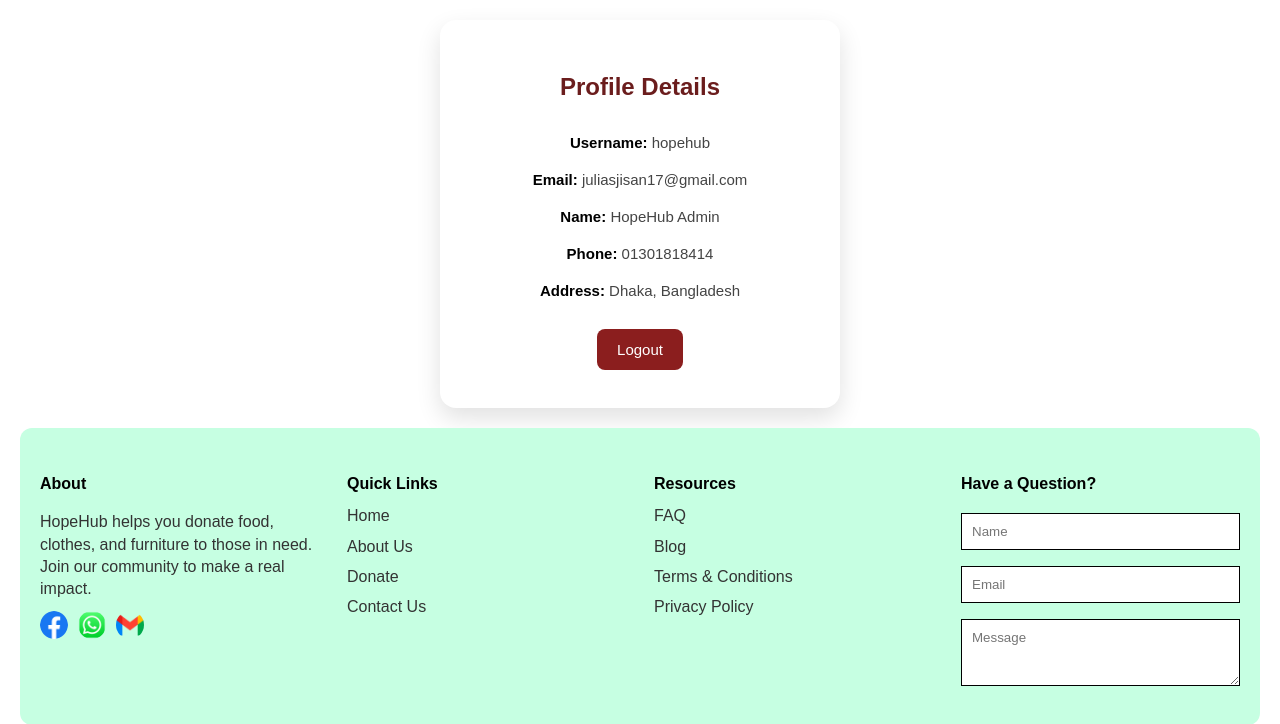
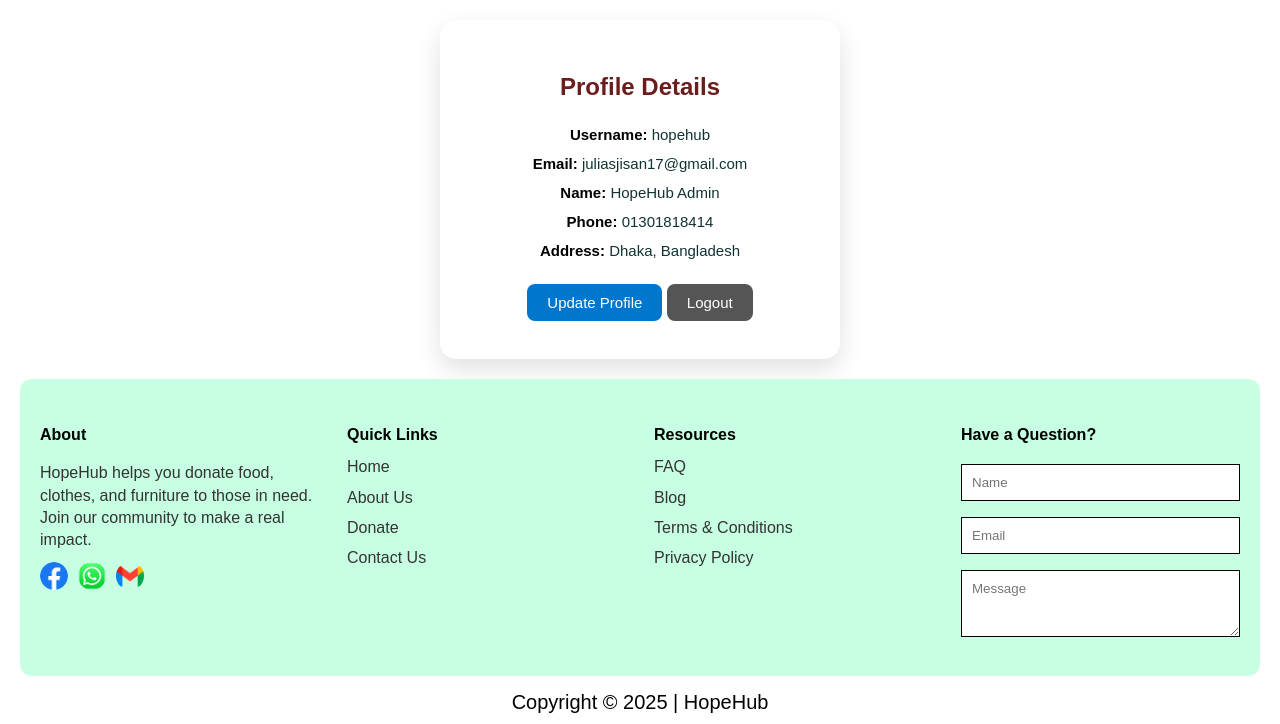
Before and after one commit to julias16/HopeHub, a Django app: page /accounts/profile/ in a window 1280 px wide. Shown: the part 128-852 px from the top of the page. Run offline with Django 5.2, Linux system fonts and the light colour scheme; a user stored in the database is signed in.

Commit message:
update profile and donate form login required

```diff
--- a/mysite/accounts/forms.py
+++ b/mysite/accounts/forms.py
@@ -59,3 +59,32 @@ class SignUpForm(forms.ModelForm):
 class LoginForm(forms.Form):
     identifier = forms.CharField(label='Username / Email / Phone')
     password = forms.CharField(widget=forms.PasswordInput)
+
+
+from django import forms
+from django.contrib.auth import get_user_model
+
+User = get_user_model()
+
+class ProfileUpdateForm(forms.ModelForm):
+    class Meta:
+        model = User
+        fields = ['name', 'email', 'phone', 'address']
+        widgets = {
+            'name': forms.TextInput(attrs={'placeholder': 'Enter your name'}),
+            'email': forms.EmailInput(attrs={'placeholder': 'Enter your email'}),
+            'phone': forms.TextInput(attrs={'placeholder': 'Enter your phone'}),
+            'address': forms.TextInput(attrs={'placeholder': 'Enter your address'}),
+        }
+
+    def clean_email(self):
+        email = self.cleaned_data.get('email')
+        if User.objects.exclude(pk=self.instance.pk).filter(email=email).exists():
+            raise forms.ValidationError("This email is already in use.")
+        return email
+
+    def clean_phone(self):
+        phone = self.cleaned_data.get('phone')
+        if User.objects.exclude(pk=self.instance.pk).filter(phone=phone).exists():
+            raise forms.ValidationError("This phone number is already in use.")
+        return phone
--- a/mysite/accounts/templates/accounts/profile.html
+++ b/mysite/accounts/templates/accounts/profile.html
@@ -3,30 +3,22 @@
 
 {% block content %}
 <style>
-/* Profile Page Container */
 .profile-container {
-  display: flex;
-  flex-direction: column;
-  justify-content: center;   /* vertically center */
-  align-items: center;       /* horizontally center */
-  max-width: 400px;
-  margin: 0 auto;
-  margin-top: 20px;
-  margin-bottom: 20px;
+  max-width: 500px;
+  margin: 20px auto;
   background: #fff;
   padding: 30px 40px;
   border-radius: 16px;
-  box-shadow: 0 10px 25px rgba(0, 0, 0, 0.12);
+  box-shadow: 0 10px 25px rgba(0,0,0,0.12);
   text-align: center;
   transition: transform 0.3s ease, box-shadow 0.3s ease;
 }
 
 .profile-container:hover {
   transform: translateY(-5px);
-  box-shadow: 0 15px 30px rgba(0, 0, 0, 0.18);
+  box-shadow: 0 15px 30px rgba(0,0,0,0.18);
 }
 
-/* Profile Heading */
 .profile-container h2 {
   font-size: 24px;
   font-weight: 700;
@@ -34,45 +26,140 @@
   margin-bottom: 20px;
 }
 
-/* Profile Details */
-.profile-container p {
+.profile-info p {
+  font-size: 15px;
   margin: 8px 0;
-  font-size: 15px;
-  color: #444;
 }
 
-.profile-container strong {
+.profile-info strong {
   color: #000;
 }
 
-/* Logout Button */
 .profile-container .btn {
-  display: inline-block;
-  margin-top: 20px;
-  background: #8b1e1e;
-  color: #fff;
-  text-decoration: none;
+  margin-top: 15px;
   padding: 10px 20px;
   border-radius: 8px;
+  border: none;
   cursor: pointer;
   font-size: 15px;
-  transition: background 0.3s ease, transform 0.2s ease;
+  transition: 0.3s;
 }
 
-.profile-container .btn:hover {
-  background: #6b1d1d;
-  transform: scale(1.05);
+.update-btn {
+  background: #0077cc;
+  color: #fff;
+}
+
+.update-btn:hover {
+  background: #005fa3;
+}
+
+.save-btn {
+  background: #28a745;
+  color: #fff;
+}
+
+.save-btn:hover {
+  background: #1e7e34;
+}
+
+.cancel-btn {
+  background: #dc3545;
+  color: #fff;
+}
+
+.cancel-btn:hover {
+  background: #a71d2a;
+}
+
+input.edit-input {
+  display: none;
+  padding: 8px;
+  margin-left: 10px;
+  border-radius: 6px;
+  border: 1px solid #ccc;
+  width: 200px;
+}
+.message {
+  color: green;
+  margin-bottom: 10px;
 }
 </style>
 
 <div class="container profile-container">
   <h2>Profile Details</h2>
-  <p><strong>Username:</strong> {{ user.username }}</p>
-  <p><strong>Email:</strong> {{ user.email }}</p>
-  <p><strong>Name:</strong> {{ user.name }}</p>
-  <p><strong>Phone:</strong> {{ user.phone }}</p>
-  <p><strong>Address:</strong> {{ user.address }}</p>
 
-  <a href="{% url 'logout' %}" class="btn">Logout</a>
+  {% if messages %}
+    {% for message in messages %}
+      <div class="message">{{ message }}</div>
+    {% endfor %}
+  {% endif %}
+
+  <div class="profile-info">
+    <p><strong>Username:</strong> {{ user.username }}</p>
+    <p><strong>Email:</strong> <span class="text-email">{{ user.email }}</span>
+      <input type="text" class="edit-input" id="email-input" value="{{ user.email }}">
+    </p>
+    <p><strong>Name:</strong> <span class="text-name">{{ user.name }}</span>
+      <input type="text" class="edit-input" id="name-input" value="{{ user.name }}">
+    </p>
+    <p><strong>Phone:</strong> <span class="text-phone">{{ user.phone }}</span>
+      <input type="text" class="edit-input" id="phone-input" value="{{ user.phone }}">
+    </p>
+    <p><strong>Address:</strong> <span class="text-address">{{ user.address }}</span>
+      <input type="text" class="edit-input" id="address-input" value="{{ user.address }}">
+    </p>
+  </div>
+
+  <button class="btn update-btn" id="updateBtn">Update Profile</button>
+
+  <form method="POST" id="updateForm" style="display:none; margin-top:15px;">
+    {% csrf_token %}
+    <input type="hidden" name="name" id="form-name">
+    <input type="hidden" name="email" id="form-email">
+    <input type="hidden" name="phone" id="form-phone">
+    <input type="hidden" name="address" id="form-address">
+    <button type="submit" class="btn save-btn">Save</button>
+    <button type="button" class="btn cancel-btn" id="cancelBtn">Cancel</button>
+  </form>
+
+  <a href="{% url 'logout' %}" class="btn" style="margin-top:10px; background:#555;">Logout</a>
 </div>
+
+<script>
+const updateBtn = document.getElementById('updateBtn');
+const cancelBtn = document.getElementById('cancelBtn');
+const updateForm = document.getElementById('updateForm');
+
+updateBtn.addEventListener('click', () => {
+  document.querySelectorAll('.edit-input').forEach(input => {
+    input.style.display = 'inline-block';
+  });
+  document.querySelectorAll('.profile-info span').forEach(span => {
+    span.style.display = 'none';
+  });
+  updateBtn.style.display = 'none';
+  updateForm.style.display = 'block';
+});
+
+// Cancel button
+cancelBtn.addEventListener('click', () => {
+  document.querySelectorAll('.edit-input').forEach(input => {
+    input.style.display = 'none';
+  });
+  document.querySelectorAll('.profile-info span').forEach(span => {
+    span.style.display = 'inline';
+  });
+  updateBtn.style.display = 'inline-block';
+  updateForm.style.display = 'none';
+});
+
+// Fill hidden form inputs before submit
+updateForm.addEventListener('submit', () => {
+  document.getElementById('form-name').value = document.getElementById('name-input').value;
+  document.getElementById('form-email').value = document.getElementById('email-input').value;
+  document.getElementById('form-phone').value = document.getElementById('phone-input').value;
+  document.getElementById('form-address').value = document.getElementById('address-input').value;
+});
+</script>
 {% endblock %}
--- a/mysite/accounts/views.py
+++ b/mysite/accounts/views.py
@@ -72,3 +72,46 @@ def profile_view(request):
 def logout_view(request):
     logout(request)
     return redirect('login')
+
+
+from django.shortcuts import render, redirect
+from django.contrib.auth.decorators import login_required
+from django.contrib import messages
+from .forms import ProfileUpdateForm
+
+@login_required
+def profile_view(request):
+    user = request.user
+
+    if request.method == 'POST':
+        form = ProfileUpdateForm(request.POST, instance=user)
+        if form.is_valid():
+            form.save()
+            messages.success(request, "Profile updated successfully.")
+            return redirect('profile')
+    else:
+        form = ProfileUpdateForm(instance=user)
+
+    return render(request, 'accounts/profile.html', {'form': form})
+
+from django.shortcuts import render, redirect
+from django.contrib.auth.decorators import login_required
+from django.contrib import messages
+
+@login_required(login_url='login')
+def donate_form_view(request):
+    if request.method == 'POST':
+        name = request.POST.get('name')
+        email_or_phone = request.POST.get('email_or_phone')
+        address = request.POST.get('address')
+        item_type = request.POST.get('item_type')
+        quantity = request.POST.get('quantity')
+        item_details = request.POST.get('item_details')
+        delivery_option = request.POST.get('delivery_option')
+        file_upload = request.FILES.get('file_upload')
+
+        # Save data logic here
+        messages.success(request, "Thank you! Your donation request has been received.")
+        return redirect('donateform')
+
+    return render(request, 'accounts/donation_form.html')
```
Also changed, not shown: mysite/templates/donateform.html (+27 -25 lines), mysite/db.sqlite3.
